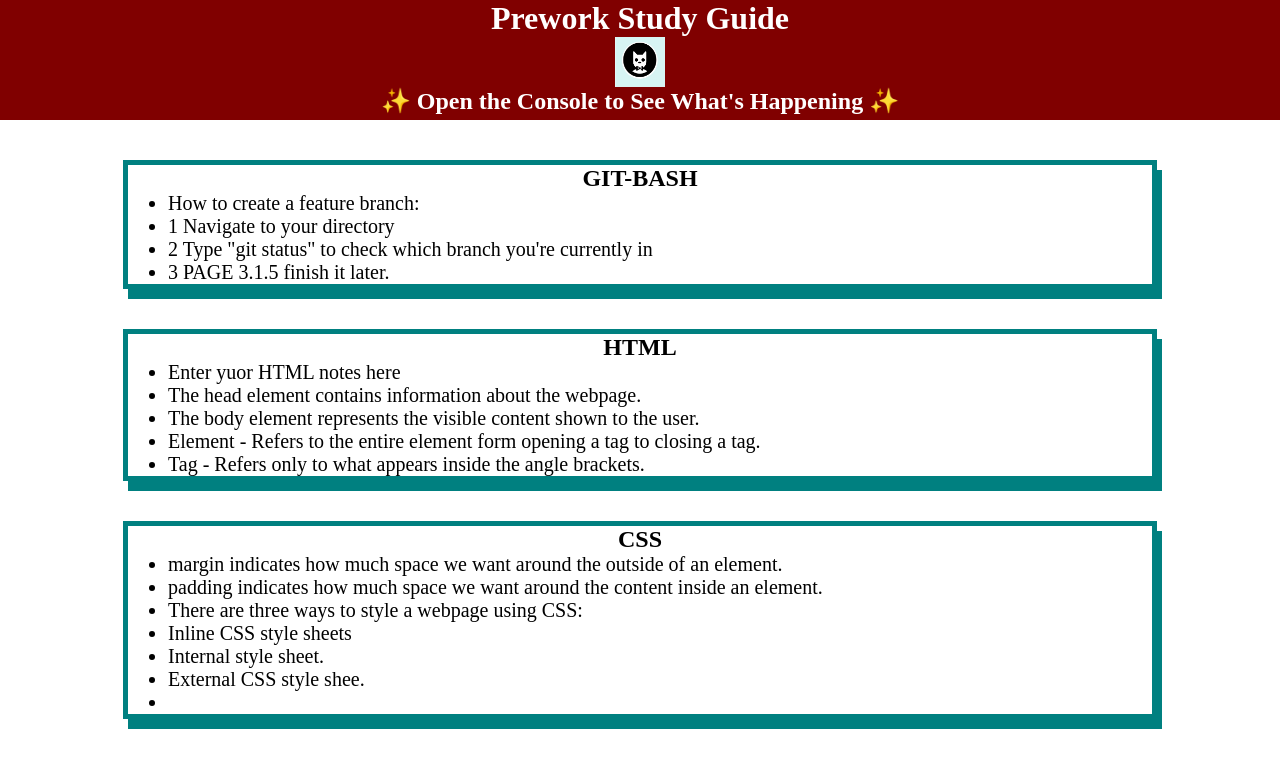
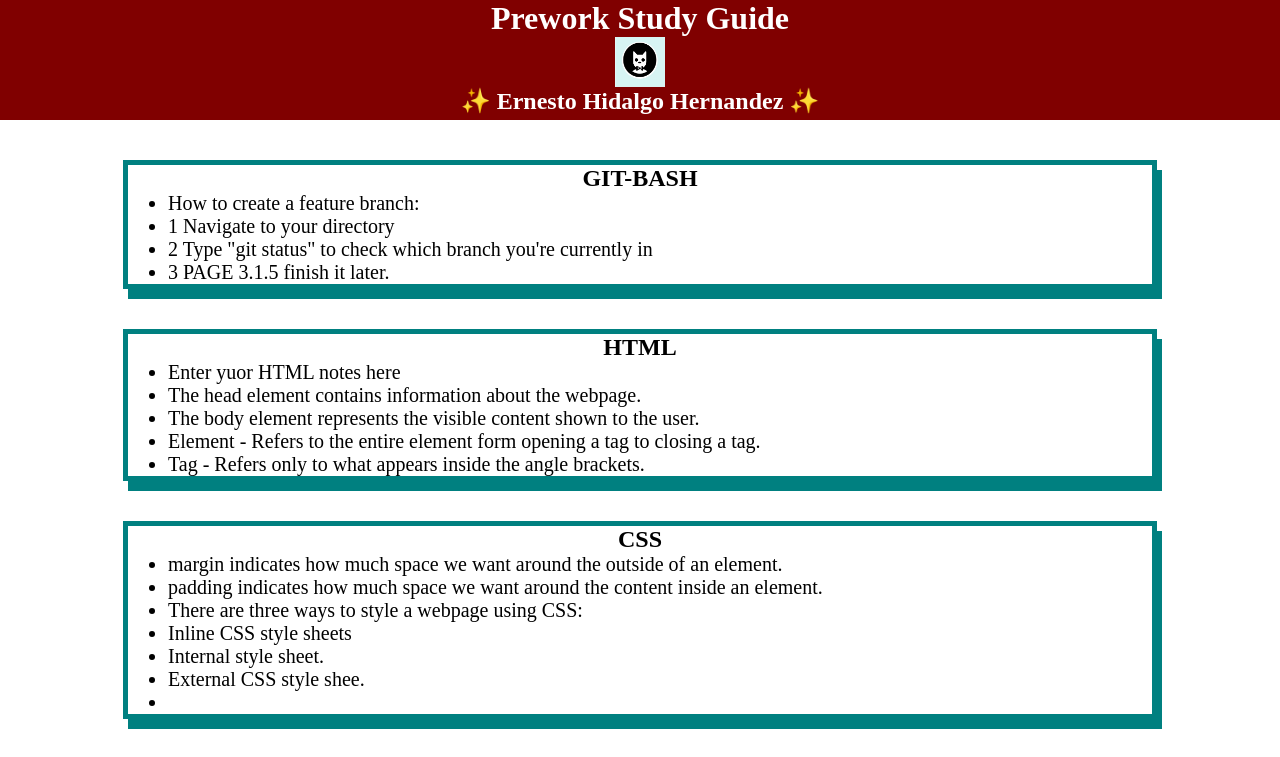
Before and after one commit to seokhh10/prework-study-guide, a plain HTML site: page index.html in a window 1280 px wide. Shown: the top 757 px of the page. Drawn offline with Linux system fonts and the light colour scheme.

Commit message:
fixed the header and colors and added a screenshoot to readme file

```diff
--- a/index.html
+++ b/index.html
@@ -12,7 +12,7 @@
     <header id="header">
       <h1>Prework Study Guide</h1>
       <img src="./assets/bowtie-cat.png" alt="Profile image of cat wearing a bow tie." />
-      <h2>✨ Open the Console to See What's Happening ✨</h2>
+      <h2>✨ Ernesto Hidalgo Hernandez ✨</h2>
     </header>
 
     <main>
```
